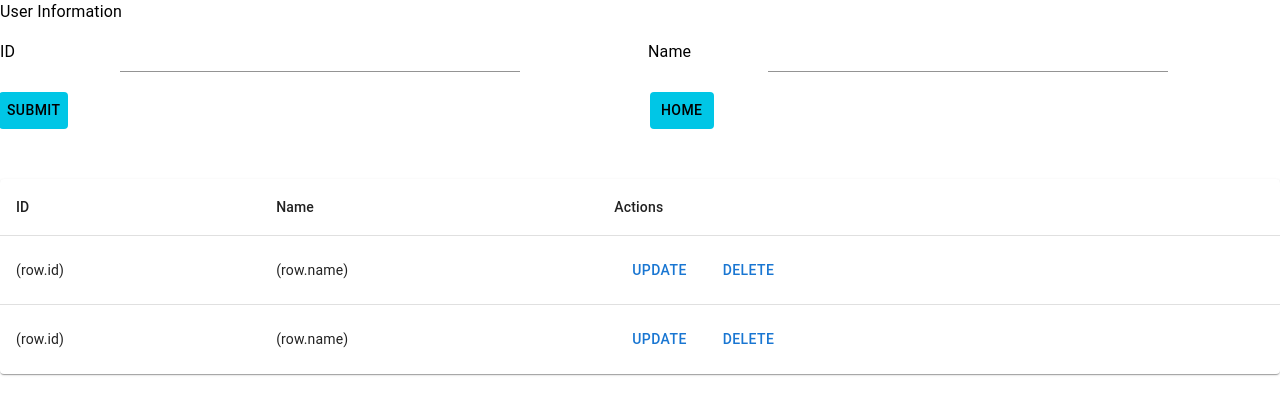
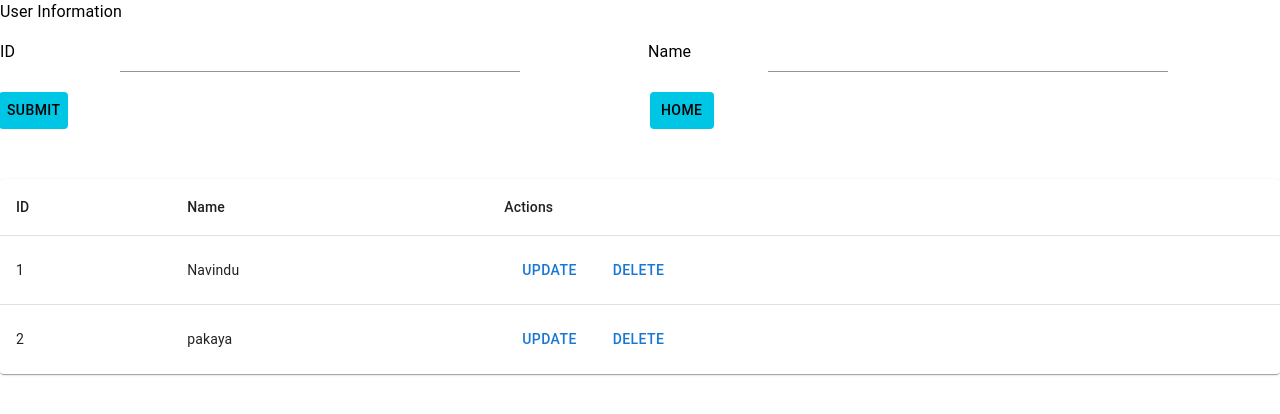
Before and after one commit to NaVindu0315/mern_try_2, a React (Create React App) app in the folder testapp1/: page /user in a window 1280 px wide. Shown: the top 414 px of the page. Built offline with nearby package versions, Linux system fonts and the light colour scheme.

Commit message:
Now working

```diff
--- a/testapp1/src/UsersTable.js
+++ b/testapp1/src/UsersTable.js
@@ -24,11 +24,11 @@ const UsersTable = ({rows}) =>
                 </TableHead>
                 <TableBody>
                     {
-                        rows.length > 0 ?  rows.map(row =>
+                        rows.length > 0 ?  rows.map((row) =>
                             (
                             <TableRow key={row.id} sx ={{'&:last-child td,&:last-child th':{border:0}}}>
-                             <TableCell component='th' scope="row">(row.id)</TableCell>
-                             <TableCell component='th' scope="row">(row.name)</TableCell>
+                             <IdCell row={row} />
+                            <NameCell row={row} />
                              <TableCell>
                                 <Button sx={{margin:'0px 10px'}}
                                 onClick={
```
